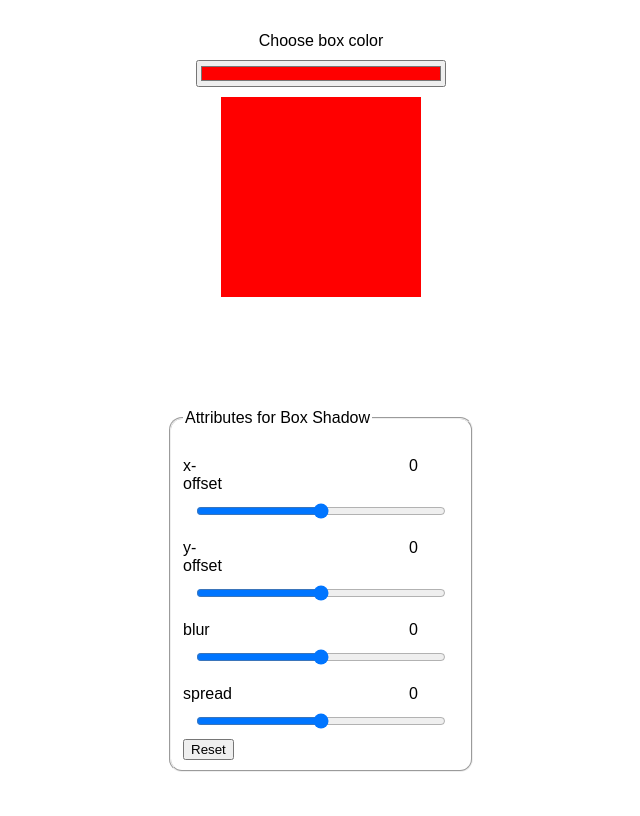
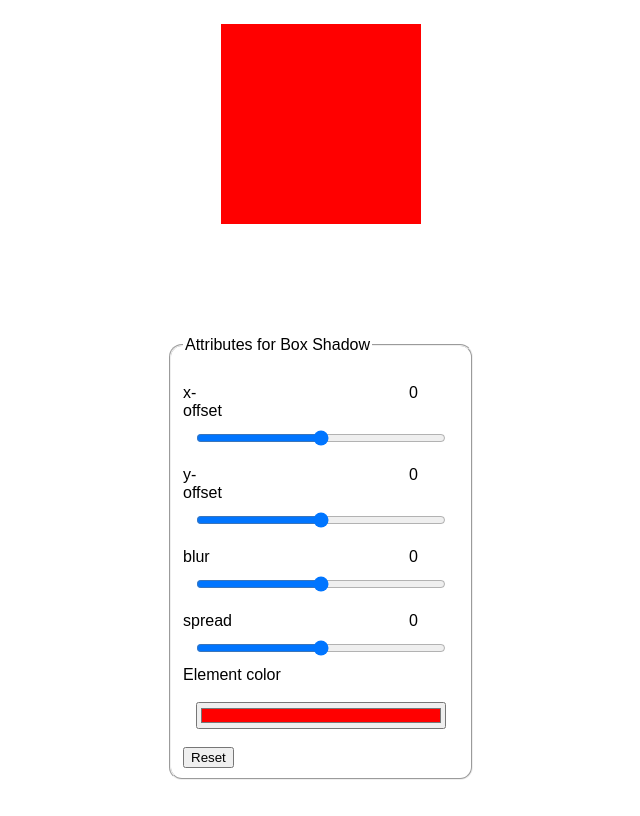
Before and after one commit to alexmaday/box-shadow-toy, a plain HTML site: page index.html in a window 1280 px wide. Shown: the whole page, without its empty margins (319-959 px from the left). Drawn offline with Linux system fonts and the light colour scheme.

Commit message:
modify position and style for color picker

```diff
--- a/index.html
+++ b/index.html
@@ -11,8 +11,7 @@
 
 <body>
   <div class="container">
-    <label for="color-picker">Choose box color</label>
-    <input type="color" name="color" id="color-picker" value="#ff0000">
+
     <div id="box"></div>
 
     <form id="ui" action="">
@@ -39,6 +38,8 @@
           <span class="label-range-value">0</span>
         </label>
         <input type="range" id="spread" name="spread-radius" min="-20" max="20" value="0" />
+        <label for="color-picker">Element color</label>
+        <input type="color" name="elementcolor" id="el-color-picker" value="#ff0000">
         <button type="reset">Reset</button>
       </fieldset>
     </form>
--- a/style.css
+++ b/style.css
@@ -11,6 +11,9 @@
   height: 25vh;
   width: 25vh;
   margin-bottom: 100px;
+}
+#el-color-picker {
+  margin: 18px auto;
 }
 form {
   width: 308px;
```
